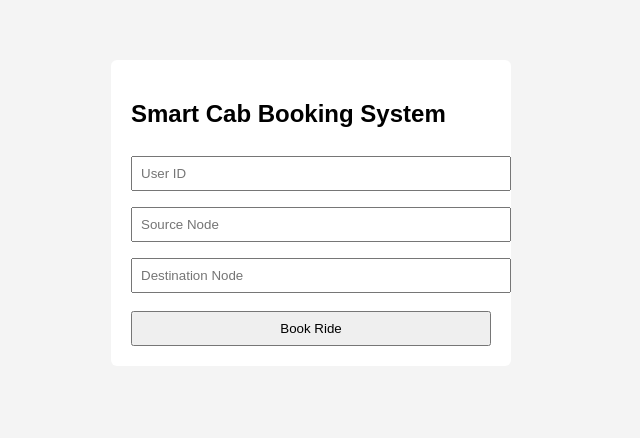
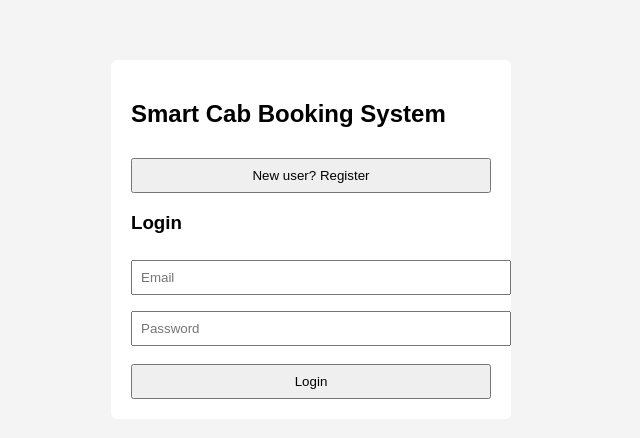
Before and after one commit to mohit-13code/cab-booking, a React (Vite) app in the folder frontend/: page / in a window 1280 px wide. Shown: the top 438 px of the page, without its empty margins (329-969 px from the left). Built offline with nearby package versions, Linux system fonts and the light colour scheme.

Commit message:
Added user authentication using JWT tokens, including middleware for protecting routes and frontend login/register functionality

```diff
--- a/frontend/src/components/BookRide.jsx
+++ b/frontend/src/components/BookRide.jsx
@@ -1,11 +1,54 @@
 import { useState } from "react";
 
 function BookRide() {
-  const [userId, setUserId] = useState("");
+  const [name, setName] = useState("");
+  const [email, setEmail] = useState("");
+  const [password, setPassword] = useState("");
+  const [token, setToken] = useState("");
   const [sourceNode, setSourceNode] = useState("");
   const [destinationNode, setDestinationNode] = useState("");
   const [response, setResponse] = useState(null);
   const [error, setError] = useState("");
+  const [isLoggedIn, setIsLoggedIn] = useState(false);
+  const [isRegistering, setIsRegistering] = useState(false);
+
+  const login = async () => {
+    setError("");
+    try {
+      const res = await fetch("http://localhost:5000/api/users/login", {
+        method: "POST",
+        headers: {
+          "Content-Type": "application/json"
+        },
+        body: JSON.stringify({ email, password })
+      });
+      const data = await res.json();
+      if (!res.ok) throw new Error(data.msg);
+      setToken(data.token);
+      setIsLoggedIn(true);
+    } catch (err) {
+      setError(err.message);
+    }
+  };
+
+  const register = async () => {
+    setError("");
+    try {
+      const res = await fetch("http://localhost:5000/api/users/register", {
+        method: "POST",
+        headers: {
+          "Content-Type": "application/json"
+        },
+        body: JSON.stringify({ name, email, password })
+      });
+      const data = await res.json();
+      if (!res.ok) throw new Error(data.msg);
+      setToken(data.token);
+      setIsLoggedIn(true);
+    } catch (err) {
+      setError(err.message);
+    }
+  };
 
   const bookRide = async () => {
     setError("");
@@ -15,10 +58,10 @@ function BookRide() {
       const res = await fetch("http://localhost:5000/api/rides/request", {
         method: "POST",
         headers: {
-          "Content-Type": "application/json"
+          "Content-Type": "application/json",
+          "Authorization": `Bearer ${token}`
         },
         body: JSON.stringify({
-          userId,
           sourceNode: Number(sourceNode),
           destinationNode: Number(destinationNode)
         })
@@ -37,28 +80,71 @@ function BookRide() {
     <div className="container">
       <h2>Smart Cab Booking System</h2>
 
+      {!isLoggedIn ? (
+        <div>
+          <button onClick={() => setIsRegistering(!isRegistering)}>
+            {isRegistering ? "Already have an account? Login" : "New user? Register"}
+          </button>
+          {isRegistering ? (
+            <div>
+              <h3>Register</h3>
               <input
                 type="text"
-        placeholder="User ID"
-        value={userId}
-        onChange={e => setUserId(e.target.value)}
+                placeholder="Name"
+                value={name}
+                onChange={e => setName(e.target.value)}
               />
-
+              <input
+                type="email"
+                placeholder="Email"
+                value={email}
+                onChange={e => setEmail(e.target.value)}
+              />
+              <input
+                type="password"
+                placeholder="Password"
+                value={password}
+                onChange={e => setPassword(e.target.value)}
+              />
+              <button onClick={register}>Register</button>
+            </div>
+          ) : (
+            <div>
+              <h3>Login</h3>
+              <input
+                type="email"
+                placeholder="Email"
+                value={email}
+                onChange={e => setEmail(e.target.value)}
+              />
+              <input
+                type="password"
+                placeholder="Password"
+                value={password}
+                onChange={e => setPassword(e.target.value)}
+              />
+              <button onClick={login}>Login</button>
+            </div>
+          )}
+        </div>
+      ) : (
+        <div>
+          <h3>Book Ride</h3>
           <input
             type="number"
             placeholder="Source Node"
             value={sourceNode}
             onChange={e => setSourceNode(e.target.value)}
           />
-
           <input
             type="number"
             placeholder="Destination Node"
             value={destinationNode}
             onChange={e => setDestinationNode(e.target.value)}
           />
-
           <button onClick={bookRide}>Book Ride</button>
+        </div>
+      )}
 
       {error && <p className="error">{error}</p>}
 
```
Also changed, not shown: 2 other files (tests, documents, lock files or other folders). Lines whose indentation alone changed are shown as unchanged.
